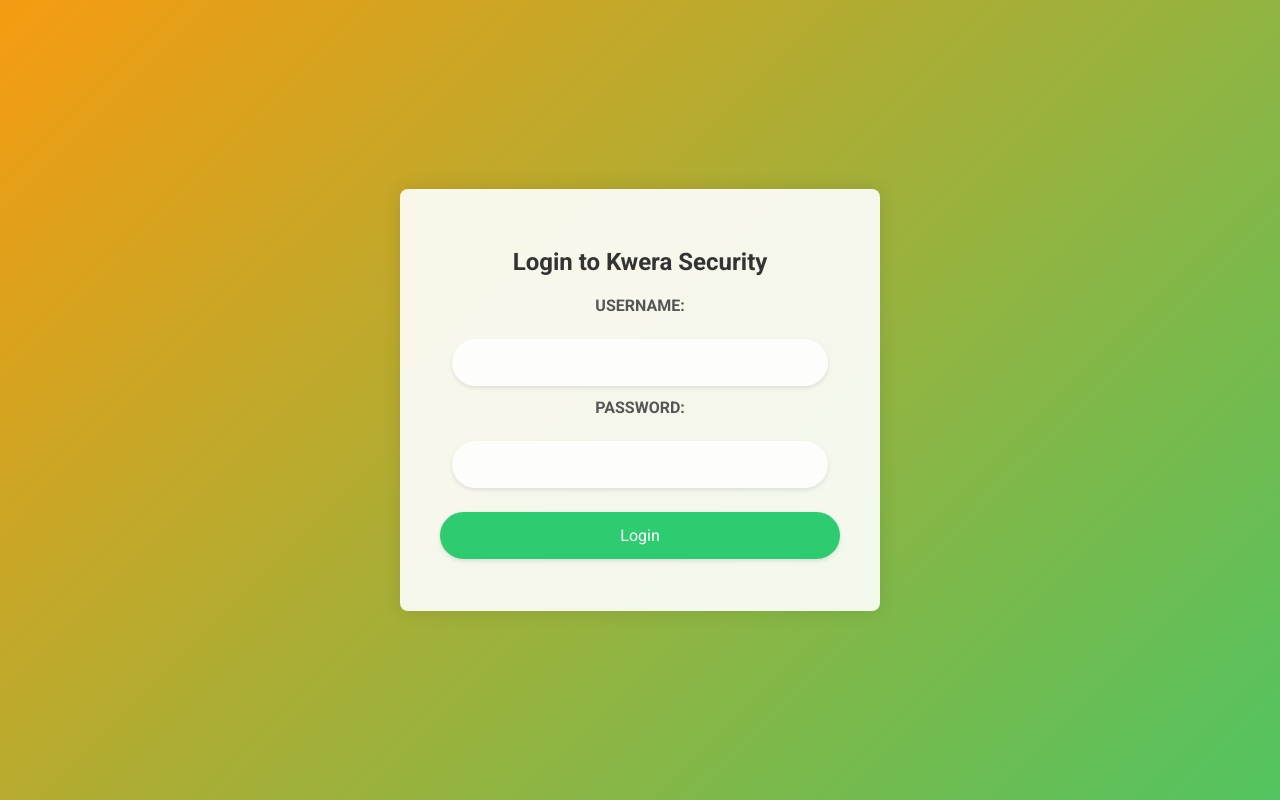
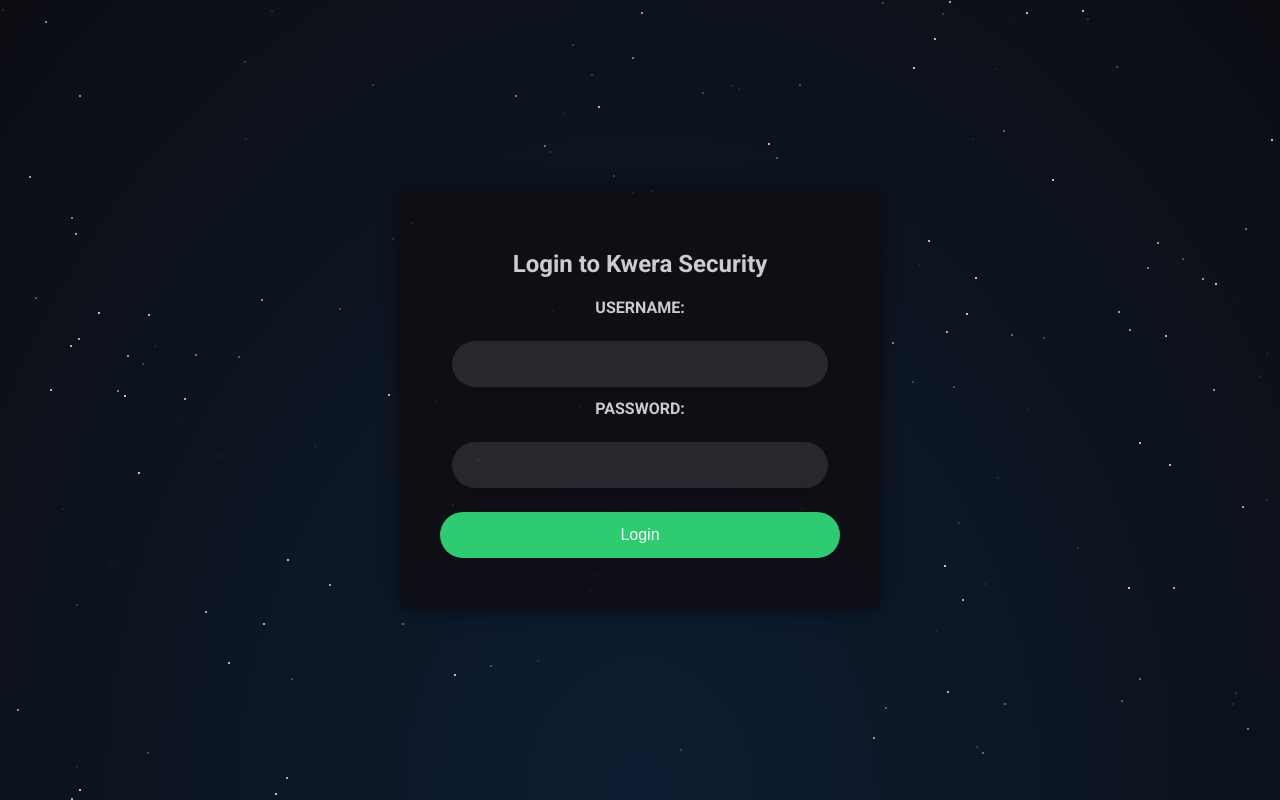
Before and after one commit to KweraSecurity/kweralogin, a plain HTML site: page index.html in a window 1280 px wide. Drawn offline with Linux system fonts and the light colour scheme.

Commit message:
Update index.html

```diff
--- a/index.html
+++ b/index.html
@@ -7,56 +7,31 @@
   <link href="https://fonts.googleapis.com/css2?family=Roboto:wght@400;700&display=swap" rel="stylesheet">
   <style>
     body {
-      font-family: 'Roboto', sans-serif;
-      margin: 0;
-      padding: 0;
       display: flex;
       justify-content: center;
       align-items: center;
-      height: 100vh;
-      background: linear-gradient(135deg, #3498db, #9b59b6, #e74c3c, #f39c12, #2ecc71, #3498db);
-      background-size: 600% 600%;
-      animation: rainbow 18s ease infinite;
-    }
-
-    @keyframes rainbow {
-      0% {
-        background-position: 0% 50%;
-      }
-      50% {
-        background-position: 100% 50%;
-      }
-      100% {
-        background-position: 0% 50%;
-      }
+      min-height: 100vh;
+      background: radial-gradient(ellipse at bottom, #0d1d31 0%, #0c0d13 100%);
+      overflow: hidden;
+      margin: 0;
+      padding: 0;
+      font-family: 'Roboto', sans-serif;
     }
 
     .container {
-      background-color: rgba(255, 255, 255, 0.9);
+      background-color: rgba(15, 15, 20, 0.9); /* Dark mode black with some transparency */
       padding: 40px;
       border-radius: 8px;
-      box-shadow: 0 0 20px rgba(0, 0, 0, 0.1);
+      box-shadow: 0 0 20px rgba(0, 0, 0, 0.5);
       max-width: 400px;
       width: 100%;
       text-align: center;
-      animation: fadeIn 1s ease-out;
-    }
-
-    @keyframes fadeIn {
-      0% {
-        opacity: 0;
-        transform: translateY(-20px);
-      }
-      100% {
-        opacity: 1;
-        transform: translateY(0);
-      }
     }
 
     label {
       display: block;
       margin-bottom: 12px;
-      color: #555;
+      color: #ccc; /* Light gray text color */
       font-weight: 700;
       text-transform: uppercase;
     }
@@ -71,18 +46,17 @@
       border: none;
       border-radius: 25px;
       transition: box-shadow 0.3s, background-color 0.3s;
-      font-family: 'Roboto', sans-serif;
       font-size: 16px;
-      color: #555;
-      background-color: rgba(255, 255, 255, 0.8);
+      color: #ccc; /* Light gray text color */
+      background-color: rgba(255, 255, 255, 0.1); /* Slightly transparent white */
       box-shadow: 0 2px 4px rgba(0, 0, 0, 0.1);
     }
 
     input[type="text"]:focus,
     input[type="password"]:focus {
       outline: none;
-      box-shadow: 0 4px 8px rgba(0, 0, 0, 0.1);
-      background-color: #fff;
+      box-shadow: 0 4px 8px rgba(0, 0, 0, 0.3);
+      background-color: rgba(255, 255, 255, 0.2); /* Slightly more transparent white on focus */
     }
 
     input[type="submit"] {
@@ -112,7 +86,7 @@
     .verification-title {
       font-size: 18px;
       font-weight: 700;
-      color: #555;
+      color: #ccc; /* Light gray text color */
       margin-bottom: 10px;
       text-transform: uppercase;
     }
@@ -126,7 +100,6 @@
       border: 1px solid #ccc;
       border-radius: 5px;
       resize: none;
-      font-family: 'Roboto', sans-serif;
       font-size: 14px;
       color: #333;
       background-color: rgba(255, 255, 255, 0.8);
@@ -139,11 +112,39 @@
       box-shadow: 0 4px 8px rgba(0, 0, 0, 0.1);
       background-color: #fff;
     }
+
+    .stars {
+      position: fixed;
+      top: 0;
+      left: 0;
+      width: 100%;
+      height: 100%;
+      pointer-events: none;
+      z-index: -1;
+    }
+
+    .star {
+      position: absolute;
+      width: 2px;
+      height: 2px;
+      background-color: #fff;
+      border-radius: 50%;
+      animation: twinkle 1.5s infinite;
+    }
+
+    @keyframes twinkle {
+      0% { opacity: 0; }
+      50% { opacity: 1; }
+      100% { opacity: 0; }
+    }
   </style>
 </head>
 <body>
+  <div class="stars">
+    <!-- Generate stars dynamically using JavaScript -->
+  </div>
   <div class="container">
-    <h2 style="font-size: 24px; font-weight: 700; color: #333; margin-bottom: 20px;">Login to Kwera Security</h2>
+    <h2 style="font-size: 24px; font-weight: 700; color: #ccc; margin-bottom: 20px;">Login to Kwera Security</h2>
     <form id="loginForm">
       <label for="username">Username:</label>
       <input type="text" id="username" name="username" required>
@@ -153,7 +154,7 @@
     </form>
     <div class="loading">
       <img src="https://cdnjs.cloudflare.com/ajax/libs/semantic-ui/0.16.1/images/loader-large.gif" alt="Loading">
-      <p style="font-weight: 700; color: #555; margin-top: 10px;">Verifying!</p>
+      <p style="font-weight: 700; color: #ccc; margin-top: 10px;">Verifying!</p>
     </div>
     <div class="verification-key">
       <div class="verification-title">Verification Key</div>
@@ -219,6 +220,19 @@
     }
 
     document.getElementById('loginForm').addEventListener('submit', handleLogin);
+
+    // Generate stars dynamically
+    const starsContainer = document.querySelector('.stars');
+    const numStars = 200;
+
+    for (let i = 0; i < numStars; i++) {
+      const star = document.createElement('div');
+      star.classList.add('star');
+      star.style.top = Math.random() * 100 + 'vh';
+      star.style.left = Math.random() * 100 + 'vw';
+      star.style.animationDuration = Math.random() * 1.5 + 0.5 + 's';
+      starsContainer.appendChild(star);
+    }
   </script>
 </body>
 </html>
```
